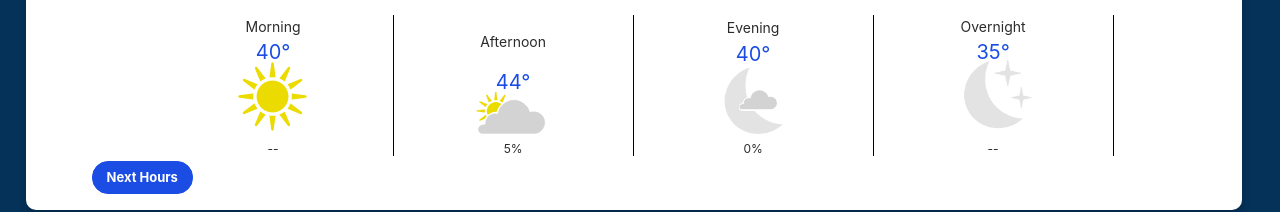
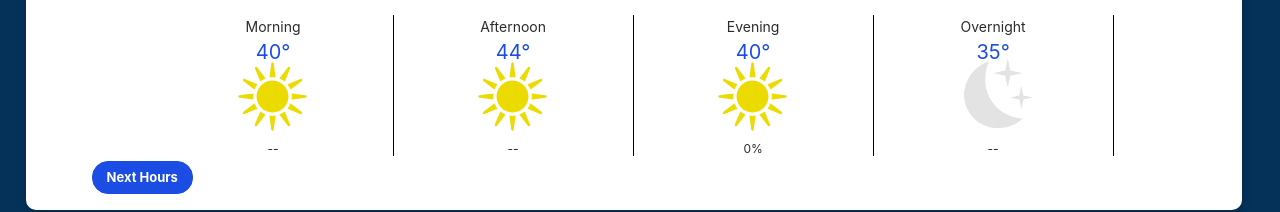
Before and after one commit to Niteshkumarjain-ui/weather-myways, a React (Create React App) app: page / in a window 1280 px wide. Shown: the part 378-590 px from the top of the page. Built offline with nearby package versions, Linux system fonts and the light colour scheme.

Commit message:
update image

```diff
--- a/src/components/ForecastWeather.js
+++ b/src/components/ForecastWeather.js
@@ -33,10 +33,10 @@ function ForecastWeather(props) {
               <h3 className="make-hour-3">Afternoon </h3>
               <div className="make-hout-4">44°</div>
               <div>
-                <img src={require("./second.png")}></img>
+                <img src={require("./first.png")}></img>
               </div>
               <div className="make-hour-5">
-                <span className="make-hour-6">5%</span>
+                <span className="make-hour-6">--</span>
               </div>
             </a>
           </li>
@@ -45,7 +45,7 @@ function ForecastWeather(props) {
               <h3 className="make-hour-3">Evening </h3>
               <div className="make-hout-4">40°</div>
               <div>
-                <img src={require("./third.png")}></img>
+                <img src={require("./first.png")}></img>
               </div>
               <div className="make-hour-5">
                 <span className="make-hour-6">0%</span>
```
